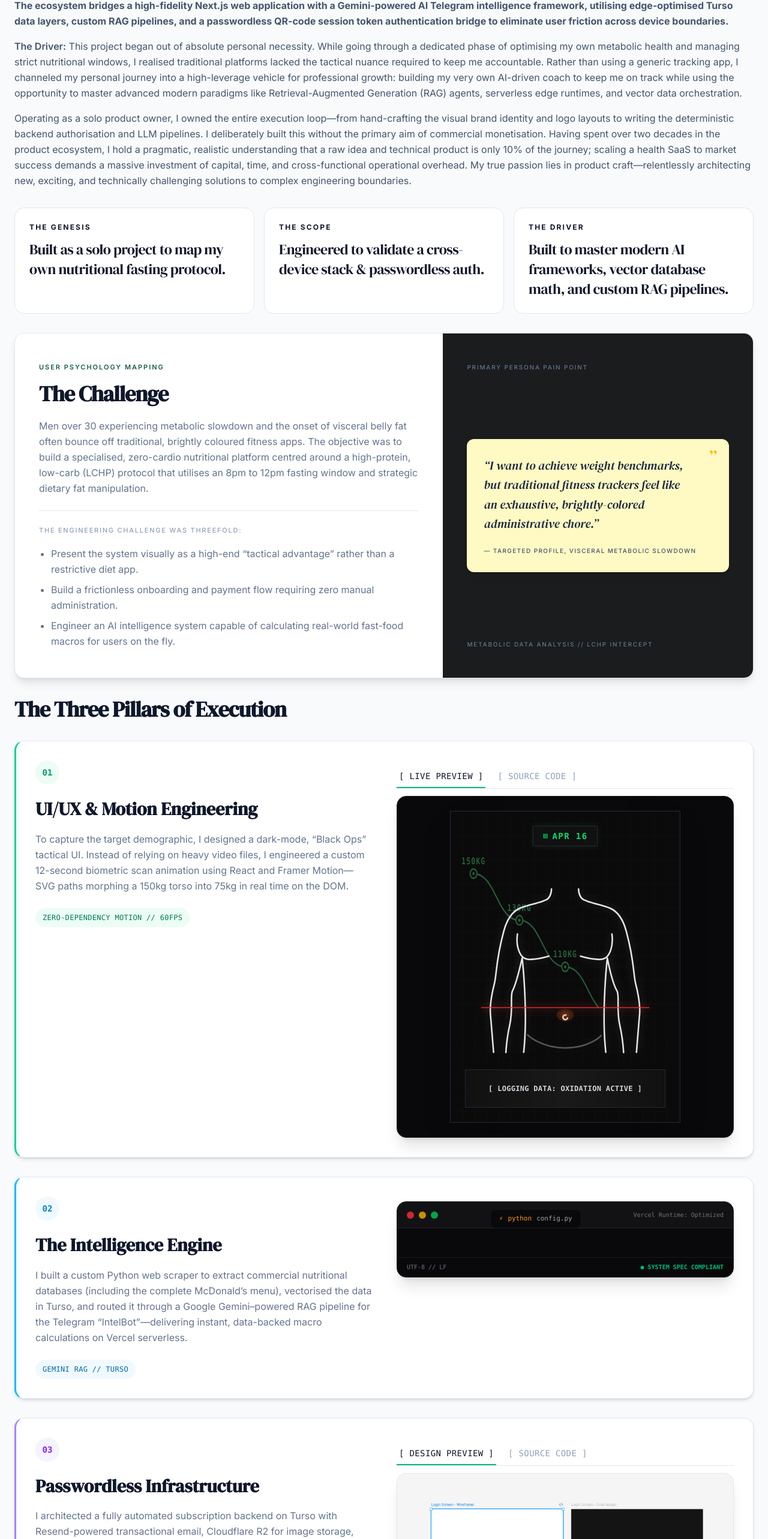
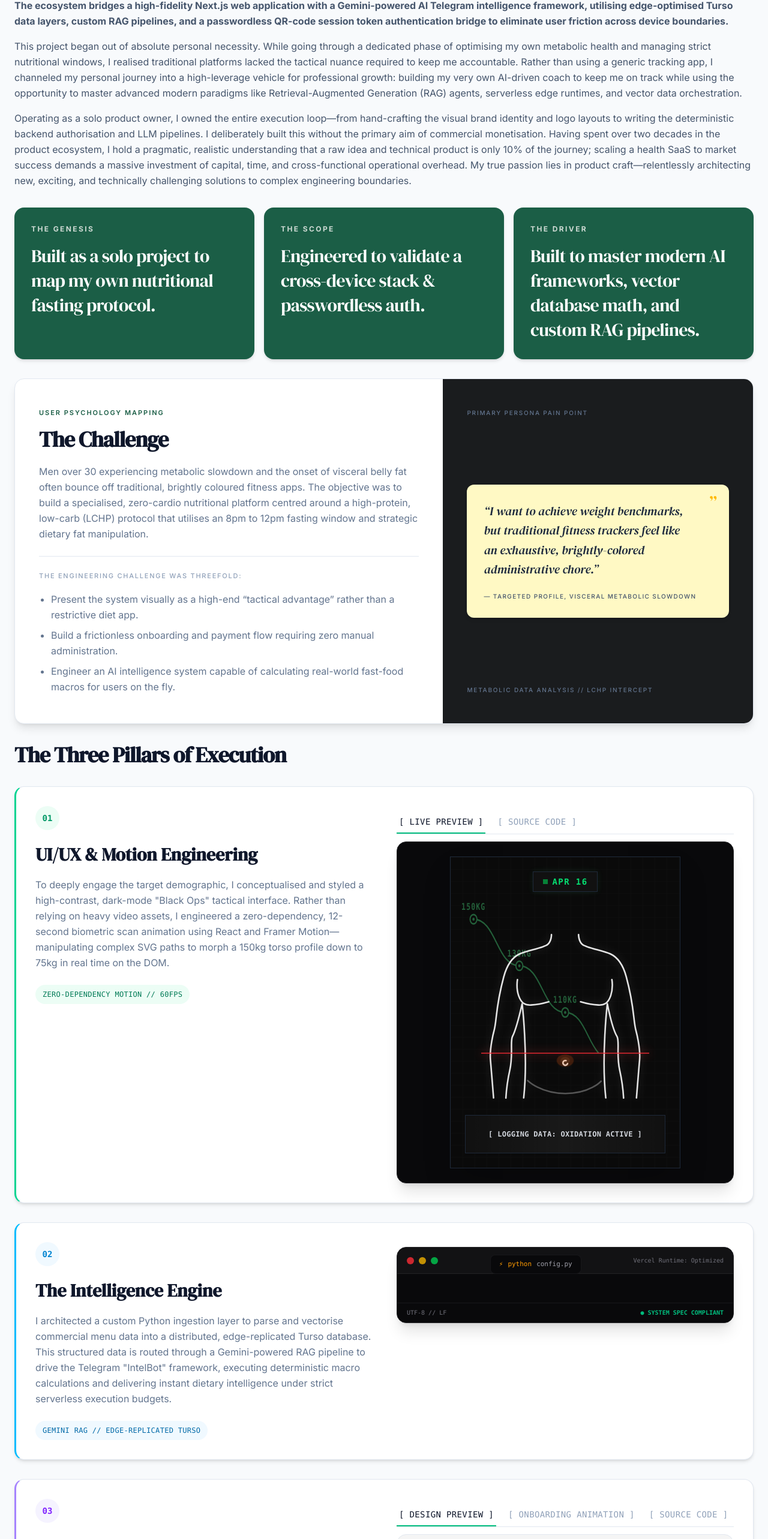
Before and after one commit to uxdevopstevan/portfolio, a React (Vite) app: page /projects/visual-design in a window 1280 px wide. Shown: the part 1015-3581 px from the top of the page at 60% size. Built offline with nearby package versions, Linux system fonts and the light colour scheme.

Commit message:
Polish DBR case study UI and add checkout and onboarding media.
Add green highlight cards, onboarding video tab, checkout screenshot tab, and hide project nav when only one project is visible.

```diff
--- a/src/components/Portfolio/PillarCodePanel.jsx
+++ b/src/components/Portfolio/PillarCodePanel.jsx
@@ -1,4 +1,4 @@
-import { useState } from 'react'
+import { useEffect, useRef, useState } from 'react'
 import { ProjectCodeBlock } from './ProjectCodeBlock'
 import { DbrHeroAnimation } from '../Projects/DbrHeroAnimation'
 
@@ -21,54 +21,105 @@ function PillarImagePreview({ previewImage }) {
   )
 }
 
+function PillarVideoPreview({ previewVideo, isActive }) {
+  const videoRef = useRef(null)
+  const { src, poster, background = '#0a0a0a' } = previewVideo
+
+  useEffect(() => {
+    const video = videoRef.current
+    if (!video) return
+
+    if (isActive) {
+      video.currentTime = 0
+      void video.play().catch(() => {})
+    } else {
+      video.pause()
+    }
+  }, [isActive])
+
+  return (
+    <div
+      className="overflow-hidden rounded-2xl border border-slate-200 shadow-xl"
+      style={{ backgroundColor: background }}
+    >
+      <video
+        ref={videoRef}
+        src={src}
+        poster={poster}
+        controls
+        playsInline
+        preload="metadata"
+        className="block max-h-[640px] w-full object-contain"
+      />
+    </div>
+  )
+}
+
+function TabButton({ active, onClick, label }) {
+  return (
+    <button
+      type="button"
+      onClick={onClick}
+      aria-selected={active}
+      className={[
+        'cursor-pointer border-b-2 px-1 py-2 font-mono text-xs uppercase tracking-wide transition sm:text-sm',
+        active
+          ? 'border-emerald-500 text-slate-900'
+          : 'border-transparent text-slate-400 hover:text-slate-600',
+      ].join(' ')}
+    >
+      [ {label} ]
+    </button>
+  )
+}
+
 export function PillarCodePanel({ codePreview }) {
   const hasComponentPreview = Boolean(
     codePreview?.livePreview && LIVE_PREVIEW_COMPONENTS[codePreview.livePreview],
   )
   const hasImagePreview = Boolean(codePreview?.previewImage?.src)
-  const hasPreview = hasComponentPreview || hasImagePreview
+  const hasVideoPreview = Boolean(codePreview?.previewVideo?.src)
+  const hasDesignPreview = hasComponentPreview || hasImagePreview
 
   const [activeTab, setActiveTab] = useState(() => {
-    if (!hasPreview) return 'source'
-    return codePreview.defaultTab === 'source' ? 'source' : 'preview'
+    if (codePreview?.defaultTab === 'source') return 'source'
+    if (codePreview?.defaultTab === 'video' && hasVideoPreview) return 'video'
+    if (hasDesignPreview) return 'preview'
+    if (hasVideoPreview) return 'video'
+    return 'source'
   })
 
   if (!codePreview) return null
 
   const LiveComponent = hasComponentPreview ? LIVE_PREVIEW_COMPONENTS[codePreview.livePreview] : null
-  const previewLabel =
+  const designLabel =
     codePreview.previewLabel ?? (hasComponentPreview ? 'Live Preview' : 'Design Preview')
+  const videoLabel = codePreview.previewVideo?.label ?? 'Onboarding Animation'
+  const showTabs = hasDesignPreview || hasVideoPreview
 
   return (
     <div className="min-w-0 lg:pt-2">
-      {hasPreview ? (
+      {showTabs ? (
         <div className="mb-3 flex flex-wrap gap-4 border-b border-slate-200">
-          <button
-            type="button"
-            onClick={() => setActiveTab('preview')}
-            aria-selected={activeTab === 'preview'}
-            className={[
-              'cursor-pointer border-b-2 px-1 py-2 font-mono text-xs uppercase tracking-wide transition sm:text-sm',
-              activeTab === 'preview'
-                ? 'border-emerald-500 text-slate-900'
-                : 'border-transparent text-slate-400 hover:text-slate-600',
-            ].join(' ')}
-          >
-            [ {previewLabel} ]
-          </button>
-          <button
-            type="button"
+          {hasDesignPreview ? (
+            <TabButton
+              active={activeTab === 'preview'}
+              onClick={() => setActiveTab('preview')}
+              label={designLabel}
+            />
+          ) : null}
+          {hasVideoPreview ? (
+            <TabButton
+              active={activeTab === 'video'}
+              onClick={() => setActiveTab('video')}
+              label={videoLabel}
+            />
+          ) : null}
+          <TabButton
+            active={activeTab === 'source'}
             onClick={() => setActiveTab('source')}
-            aria-selected={activeTab === 'source'}
-            className={[
-              'cursor-pointer border-b-2 px-1 py-2 font-mono text-xs uppercase tracking-wide transition sm:text-sm',
-              activeTab === 'source'
-                ? 'border-emerald-500 text-slate-900'
-                : 'border-transparent text-slate-400 hover:text-slate-600',
-            ].join(' ')}
-          >
-            [ Source Code ]
-          </button>
+            label="Source Code"
+          />
         </div>
       ) : null}
 
@@ -82,6 +133,12 @@ export function PillarCodePanel({ codePreview }) {
         <PillarImagePreview previewImage={codePreview.previewImage} />
       ) : null}
 
+      {hasVideoPreview ? (
+        <div className={activeTab === 'video' ? 'block' : 'hidden'} aria-hidden={activeTab !== 'video'}>
+          <PillarVideoPreview previewVideo={codePreview.previewVideo} isActive={activeTab === 'video'} />
+        </div>
+      ) : null}
+
       {activeTab === 'source' ? <ProjectCodeBlock preview={codePreview} /> : null}
     </div>
   )
--- a/src/components/Portfolio/ProjectHighlightCards.jsx
+++ b/src/components/Portfolio/ProjectHighlightCards.jsx
@@ -6,12 +6,12 @@ export function ProjectHighlightCards({ cards }) {
       {cards.map((card) => (
         <article
           key={card.title}
-          className="rounded-2xl border border-slate-200 bg-white p-5 dark:border-slate-800 dark:bg-slate-900 sm:p-6"
+          className="rounded-2xl bg-forest p-6 shadow-md sm:p-7"
         >
-          <h4 className="text-xs font-bold uppercase tracking-[0.18em] text-slate-900 dark:text-slate-100">
+          <h4 className="text-xs font-bold uppercase tracking-[0.2em] text-cream/80">
             {card.title}
           </h4>
-          <p className="mt-3 font-serif text-xl font-normal leading-snug tracking-tight text-slate-900 dark:text-slate-100 sm:text-2xl">
+          <p className="mt-4 font-serif text-2xl font-normal leading-snug tracking-tight text-white sm:text-3xl">
             {card.body}
           </p>
         </article>
--- a/src/components/Portfolio/ProjectNav.jsx
+++ b/src/components/Portfolio/ProjectNav.jsx
@@ -2,6 +2,8 @@ import { Link } from 'react-router-dom'
 import { ChevronLeft, ChevronRight } from 'lucide-react'
 
 export function ProjectNav({ prevProject, nextProject }) {
+  if (!prevProject && !nextProject) return null
+
   return (
     <nav
       className="border-t border-slate-200 py-4 dark:border-slate-800"
--- a/src/data/projects.js
+++ b/src/data/projects.js
@@ -180,7 +180,7 @@ export const projects = [
           number: '01',
           theme: 'green',
           title: 'UI/UX & Motion Engineering',
-          body: 'To capture the target demographic, I designed a dark-mode, “Black Ops” tactical UI. Instead of relying on heavy video files, I engineered a custom 12-second biometric scan animation using React and Framer Motion—SVG paths morphing a 150kg torso into 75kg in real time on the DOM.',
+          body: 'To deeply engage the target demographic, I conceptualised and styled a high-contrast, dark-mode "Black Ops" tactical interface. Rather than relying on heavy video assets, I engineered a zero-dependency, 12-second biometric scan animation using React and Framer Motion—manipulating complex SVG paths to morph a 150kg torso profile down to 75kg in real time on the DOM.',
           tag: 'Zero-Dependency Motion // 60fps',
           codePreview: {
             language: 'tsx',
@@ -196,8 +196,8 @@ export const projects = [
           number: '02',
           theme: 'blue',
           title: 'The Intelligence Engine',
-          body: 'I built a custom Python web scraper to extract commercial nutritional databases (including the complete McDonald’s menu), vectorised the data in Turso, and routed it through a Google Gemini–powered RAG pipeline for the Telegram “IntelBot”—delivering instant, data-backed macro calculations on Vercel serverless.',
-          tag: 'Gemini RAG // Turso',
+          body: 'I architected a custom Python ingestion layer to parse and vectorise commercial menu data into a distributed, edge-replicated Turso database. This structured data is routed through a Gemini-powered RAG pipeline to drive the Telegram "IntelBot" framework, executing deterministic macro calculations and delivering instant dietary intelligence under strict serverless execution budgets.',
+          tag: 'Gemini RAG // EDGE-REPLICATED TURSO',
           codePreview: {
             language: 'python',
             languageIcon: '⚡',
@@ -210,8 +210,8 @@ export const projects = [
           number: '03',
           theme: 'purple',
           title: 'Passwordless Infrastructure',
-          body: 'I architected a fully automated subscription backend on Turso with Resend-powered transactional email, Cloudflare R2 for image storage, Replicate API for avatar generation, and a custom QR authentication flow bridging Telegram and the Next.js dashboard—with zero passwords typed.',
-          tag: 'Turso Backend // Resend API',
+          body: 'To completely eliminate login friction across multi-device boundaries, I engineered a seamless, dual-channel token validation pipeline. This framework leverages secure transaction states to bridge a custom QR-code authentication flow directly between the mobile Telegram interface and the web dashboard, backed by a Resend email magic-code fallback. Upon authentication, users are immediately funneled into a gamified, terminal-styled onboarding sequence designed to capture core biometric data—such as height and waist parameters—transforming standard profile initialisation into an engaging, high-dopamine tracking setup.',
+          tag: 'DUAL-CHANNEL AUTH // GAMIFIED ONBOARDING',
           codePreview: {
             language: 'tsx',
             languageIcon: '⚛',
@@ -223,6 +223,11 @@ export const projects = [
             previewImage: {
               src: '/dbr-wireframe-login-screen.png',
               alt: 'DBR login screen wireframe to final tactical handshake design',
+              background: '#f5f5f5',
+            },
+            previewVideo: {
+              label: 'Onboarding Animation',
+              src: '/dbr-initialisation.mp4',
               background: '#f5f5f5',
             },
             code: dbrLoginPageSource,
@@ -249,6 +254,12 @@ export const projects = [
           label: 'Biometric Field Report',
           image: '/dbr-field-report.png',
           alt: 'DBR Protocol biometric field report screen',
+        },
+        {
+          id: 'checkout',
+          label: 'Checkout View',
+          image: '/dbr-checkout.png',
+          alt: 'DBR Protocol alpha cohort checkout with mission briefing and Stripe payment',
         },
       ],
     },
@@ -280,7 +291,7 @@ export const projects = [
 <p><b>The ecosystem bridges a high-fidelity Next.js web application with a Gemini-powered AI Telegram intelligence framework, utilising edge-optimised Turso data layers, custom RAG pipelines, and a passwordless QR-code session token authentication bridge to eliminate user friction across device boundaries.</b>
 </p>
 <p>
-  <strong>The Driver:</strong> This project began out of absolute personal necessity. While going through a dedicated phase of optimising my own metabolic health and managing strict nutritional windows, I realised traditional platforms lacked the tactical nuance required to keep me accountable. Rather than using a generic tracking app, I channeled my personal journey into a high-leverage vehicle for professional growth: building my very own AI-driven coach to keep me on track while using the opportunity to master advanced modern paradigms like Retrieval-Augmented Generation (RAG) agents, serverless edge runtimes, and vector data orchestration.
+  This project began out of absolute personal necessity. While going through a dedicated phase of optimising my own metabolic health and managing strict nutritional windows, I realised traditional platforms lacked the tactical nuance required to keep me accountable. Rather than using a generic tracking app, I channeled my personal journey into a high-leverage vehicle for professional growth: building my very own AI-driven coach to keep me on track while using the opportunity to master advanced modern paradigms like Retrieval-Augmented Generation (RAG) agents, serverless edge runtimes, and vector data orchestration.
 </p>
 <p>
   Operating as a solo product owner, I owned the entire execution loop—from hand-crafting the visual brand identity and logo layouts to writing the deterministic backend authorisation and LLM pipelines. I deliberately built this without the primary aim of commercial monetisation. Having spent over two decades in the product ecosystem, I hold a pragmatic, realistic understanding that a raw idea and technical product is only 10% of the journey; scaling a health SaaS to market success demands a massive investment of capital, time, and cross-functional operational overhead. My true passion lies in product craft—relentlessly architecting new, exciting, and technically challenging solutions to complex engineering boundaries.
--- a/src/lib/projectNav.js
+++ b/src/lib/projectNav.js
@@ -15,6 +15,10 @@ export function getAdjacentProjects(projects, id) {
   if (index < 0) return { prev: null, next: null, index: -1 }
 
   const len = projects.length
+  if (len <= 1) {
+    return { index, prev: null, next: null }
+  }
+
   return {
     index,
     prev: projects[(index - 1 + len) % len],
```
Also changed, not shown: public/dbr-checkout.png (added), 1 other file (tests, documents, lock files or other folders).
